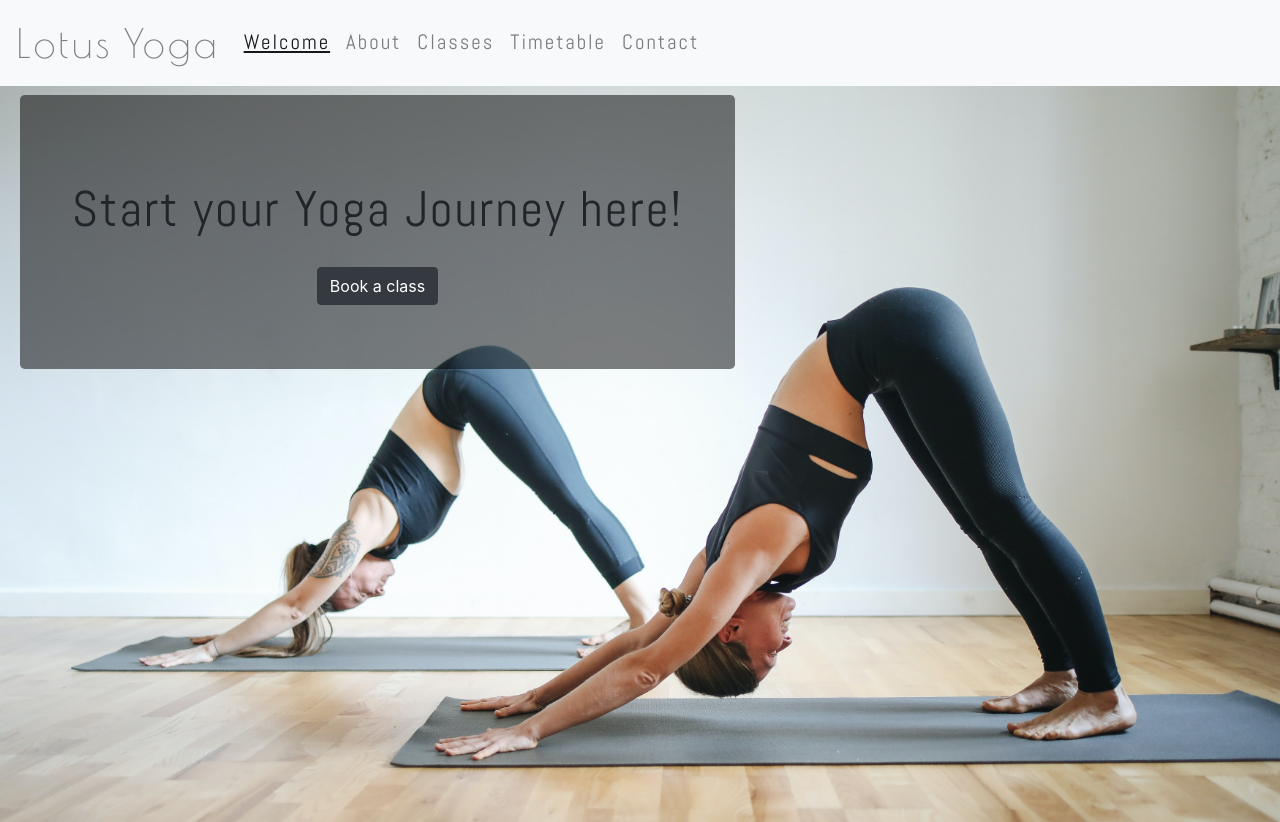
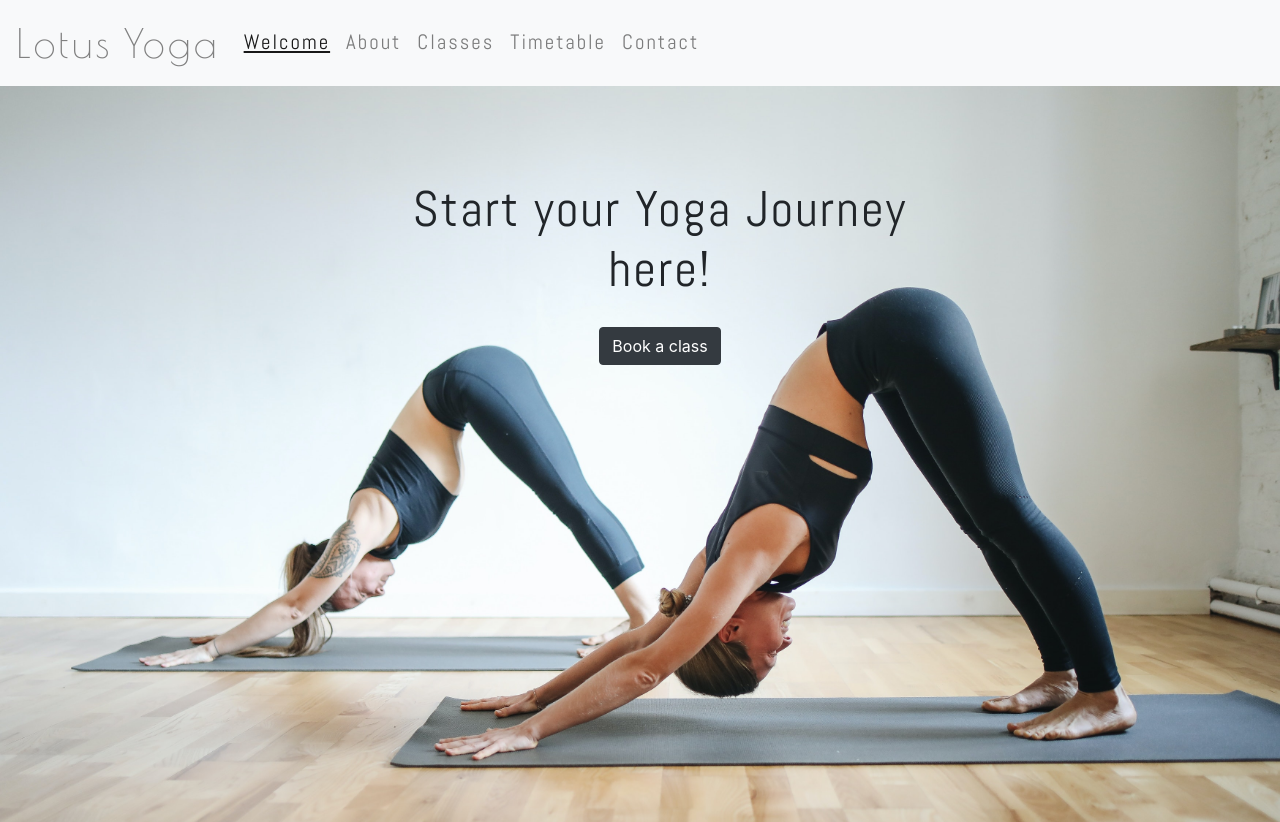
Before and after one commit to Code-Institute-Submissions/lotus-yoga-ms1, a plain HTML site: page index.html in a window 1280 px wide. Shown: the top 822 px of the page. Drawn offline with nearby package versions, Linux system fonts and the light colour scheme; grey boxes are pictures that could not be loaded.

Commit message:
added media query to the .invitationclass

```diff
--- a/assets/css/style.css
+++ b/assets/css/style.css
@@ -1,36 +1,33 @@
-@import url('https://fonts.googleapis.com/css2?family=Abel&family=Poiret+One&family=Roboto:wght@100;300;400;500;700&display=swap');
+@import url("https://fonts.googleapis.com/css2?family=Abel&family=Poiret+One&family=Roboto:wght@100;300;400;500;700&display=swap");
 
 body {
   background-color: #c1946a;
   padding-top: 75px;
-
-
 }
-
 
 section {
   margin-top: 50px;
 }
+
 h1 {
   font-size: 50px;
   text-align: center;
-    font-family: "Abel",sans-serif;
+  font-family: "Abel", sans-serif;
   letter-spacing: 2px;
   padding: 20px;
-
 }
 
 h2 {
   font-size: 2em;
-    font-family: "Abel",sans-serif;
+  font-family: "Abel", sans-serif;
   text-align: center;
   letter-spacing: 2px;
   padding: 20px;
+}
 
-}
 h3 {
   text-align: center;
-    font-style: "Abel", sans-serif;
+  font-family: "Abel", sans-serif;
 }
 
 p {
@@ -39,89 +36,93 @@ p {
   text-align: left;
   letter-spacing: 2px;
 }
+
 /*------Navbar-----*/
 
 #logo {
-    font-family: 'Poiret One', cursive;
+  font-family: "Poiret One", cursive;
   font-size: 250%;
   text-align: left;
   letter-spacing: 3px;
   color: grey;
   margin-left: 0;
   padding-left: 0;
-
 }
 
 #logo:hover {
-    color:black;
+  color: black;
 }
 
-
 .nav-item {
-    font-family: 'Abel', sans-serif;
+  font-family: "Abel", sans-serif;
   font-size: 130%;
   letter-spacing: 2px;
   text-align: right;
   float: left;
   justify-content: flex-end;
+}
 
-}
 .nav-item:hover {
   text-decoration: underline;
 }
+
 .active {
   text-decoration: underline;
 }
+
 /*------WELCOME PAGE-----*/
-
-
-/*--------Welcome page slide pictures----*/
 
 .btn-dark {
   display: block;
   margin: auto;
+}
 
+.invitation {
+  position: absolute;
+  z-index: 1;
+  background-color: transparent;
+  margin: 20px;
+  border: 10px;
+  align-items: center;
 }
+
+@media only screen and (min-width: 700px) {
+  .invitation {
+    min-width: 500px;
+    left: 50%;
+    transform: translate(-50%)
+  }
+}
+
+/*--------Welcome page slide pictures----*/
+
 #section-image {
   margin-top: 0;
 }
-.invitation{
-    position: absolute;
-    z-index: 1;
-    background-color: rgba( 0, 0, 0, 0.5);
-    margin: 20px;
-    border: 10px;
-    align-items: center;
 
-
-
-}
 #slider {
   overflow: hidden;
+}
 
-}
 #slider figure {
   position: relative;
   width: 500%;
   margin: 0;
   left: 0;
   animation: 20s slider infinite;
+}
 
-
-}
 #slider figure img {
   width: 20%;
   float: left;
   height: 65%;
+}
 
-}
 @keyframes slider {
   0% {
     left: 0;
-
   }
-    20%
-    {
+  20% {
     left: 0;
   }
   25% {
@@ -131,28 +132,34 @@ p {
     left: -100%;
   }
   50% {
-        left: -200%;}
+    left: -200%;
+  }
 
   70% {
     left: -200%;
   }
   75% {
-        left: -300%;}
+    left: -300%;
+  }
   95% {
-            left:-300%;
+    left: -300%;
   }
 }
 
 /*------ABOUT PAGE-----*/
+
 .quote {
   font-style: italic;
 }
-em{
+
+em {
   font-weight: bold;
   font-style: normal;
 }
+
 /*------Teachers section-----*/
-.teachers-img{
+
+.teachers-img {
   width: 350px;
   height: 350px;
   border: 3px solid rgba(22, 20, 20, 0.521);
@@ -167,16 +174,15 @@ em{
   height: 150px;
   border: 3px solid rgba(22, 20, 20, 0.521);
   border-radius: 50%;
+}
 
-
-}
 #classes-hd {
   margin-top: 20px;
   padding: 10px;
 }
 
+/*-------TIMETABLE PAGE---*/
 
-/*-------TIMETABLE PAGE---*/
 .table-container {
   margin-left: 50px;
   margin-right: 50px;
@@ -185,35 +191,34 @@ em{
   padding-right: 10%;
   padding-bottom: 3%;
   padding-top: 0;
+}
 
-
-}
 #timetable-hd {
   text-align: center;
   margin-top: 30px;
   margin-bottom: 30px;
+}
 
-}
 .btn-success {
   display: block;
   margin: auto;
 }
 
 /*------FOOTER-----*/
+
 footer {
-    margin-top:100px;
-    background-color:rgba(139, 124, 124, 0.781);
+  margin-top: 100px;
+  background-color: rgba(139, 124, 124, 0.781);
   float: bottom;
   width: 100%;
   height: 150px;
 }
+
 .icons {
   text-align: center;
   font-size: 300%;
   letter-spacing: 10px;
   padding-top: 30px;
-
-
 }
 
 .icons i:hover {
@@ -221,5 +226,5 @@ em{
 }
 
 .Socials {
-     color:#fafafa
+  color: #fafafa;
 }
```
Lines whose indentation alone changed are shown as unchanged.
